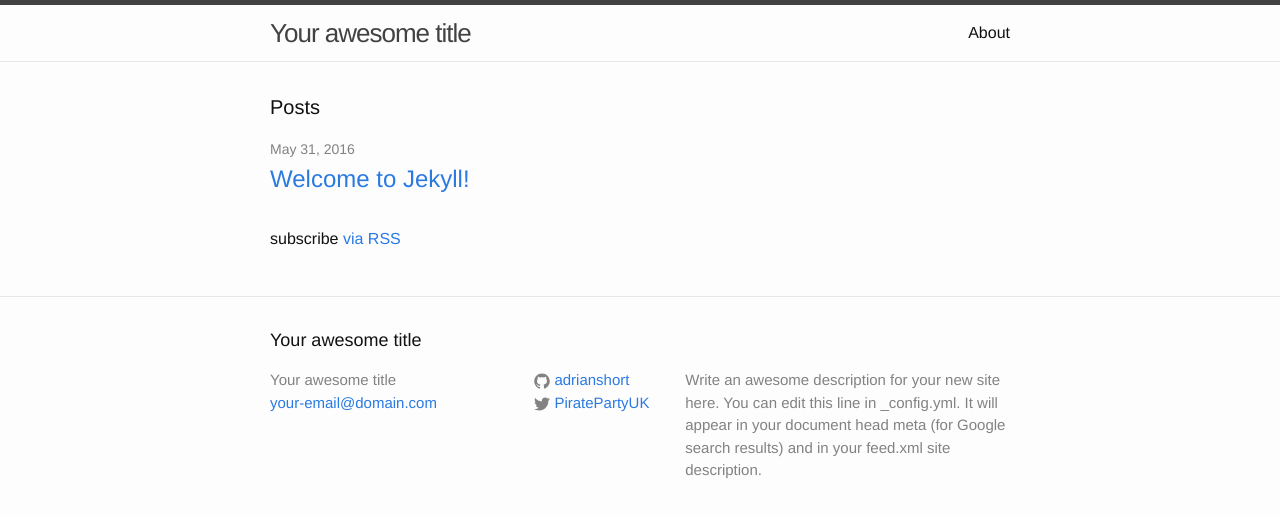
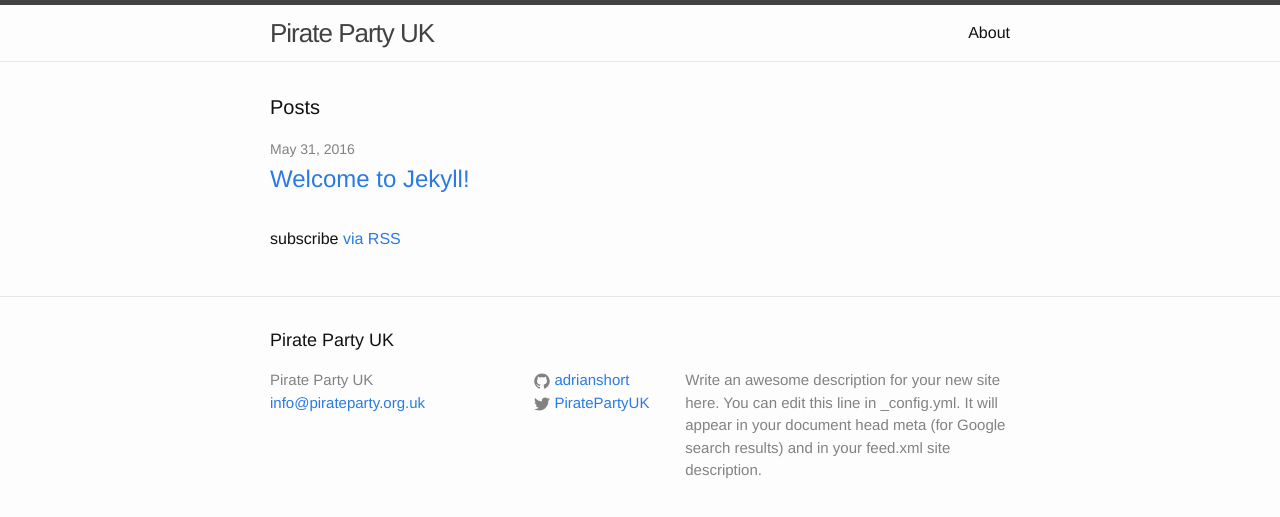
Before and after one commit to Topperfalkon/ppuk2016, a Jekyll site: the page built from index.html, in a window 1280 px wide. Shown: the top 517 px of the page. Built offline with Jekyll 4.4.1, drawn with Linux system fonts in a browser that asks for light colours.

Commit message:
Set site title and email

```diff
--- a/_config.yml
+++ b/_config.yml
@@ -6,8 +6,8 @@
 # 'jekyll serve'. If you change this file, please restart the server process.
 
 # Site settings
-title: Your awesome title
-email: your-email@domain.com
+title: Pirate Party UK
+email: info@pirateparty.org.uk
 description: > # this means to ignore newlines until "baseurl:"
   Write an awesome description for your new site here. You can edit this
   line in _config.yml. It will appear in your document head meta (for
```
